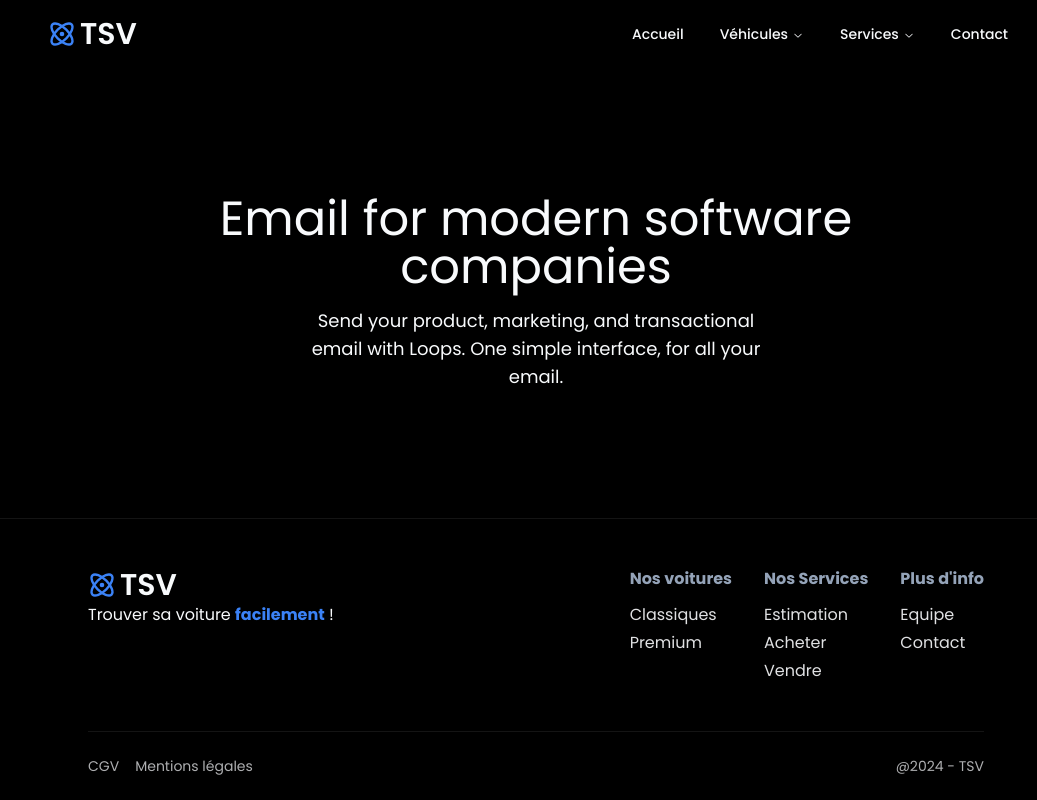
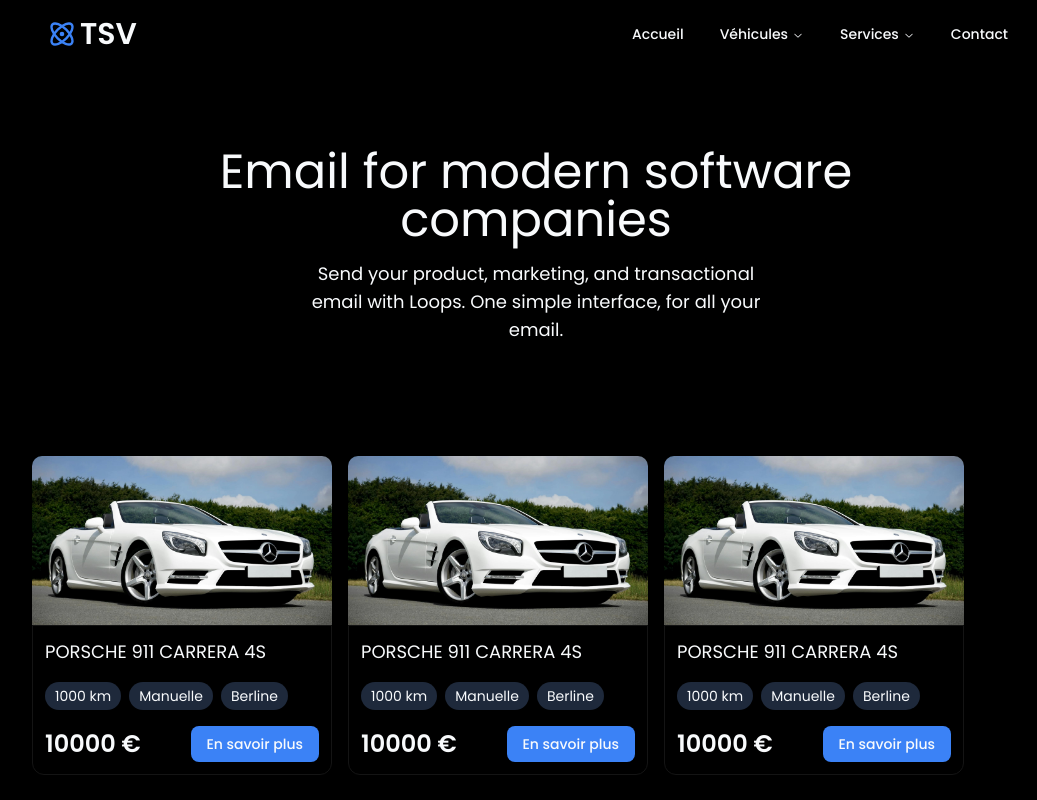
Before and after one commit to SebastienLaurentt/trouver_sa_voiture, a Next.js app: page /voitures/classiques in a window 1280 px wide. Shown: the top 800 px of the page, without its empty margins (104-1141 px from the left). Built offline with nearby package versions, Linux system fonts and the light colour scheme.

Commit message:
import car card in classique page

```diff
--- a/app/(root)/voitures/classiques/page.tsx
+++ b/app/(root)/voitures/classiques/page.tsx
@@ -1,4 +1,6 @@
+import CarCard from "@/components/CarCard";
 import PageHeader from "@/components/PageHeader";
+import Section from "@/components/Section";
 
 const Classiques = () => {
   return (
@@ -8,6 +10,30 @@
         description="Send your product, marketing, and transactional email with Loops.
 One simple interface, for all your email."
       />{" "}
+      <Section classname="flex flex-row gap-x-4" marginTop marginBottom>
+        <CarCard
+          price={10000}
+          boiteType="Manuelle"
+          carType="Berline"
+          kmNumber={1000}
+          name="PORSCHE 911 CARRERA 4S"
+        />
+        <CarCard
+          price={10000}
+          boiteType="Manuelle"
+          carType="Berline"
+          kmNumber={1000}
+          name="PORSCHE 911 CARRERA 4S"
+        />
+        <CarCard
+          price={10000}
+          boiteType="Manuelle"
+          carType="Berline"
+          kmNumber={1000}
+          name="PORSCHE 911 CARRERA 4S"
+        />
+
+      </Section>
     </main>
   );
 };
--- a/components/PageHeader.tsx
+++ b/components/PageHeader.tsx
@@ -23,7 +23,7 @@
   }, []);
 
   return (
-    <div className="mx-auto flex flex-col items-center px-4 text-center md:max-w-xl lg:max-w-3xl xl:w-[700px] xl:max-w-5xl">
+    <div className="mx-auto mt-20 flex flex-col items-center px-4 text-center md:max-w-xl lg:max-w-3xl xl:w-[700px] xl:max-w-5xl">
       <h1 id="title" className="mb-4 opacity-0">
         {title}
       </h1>
```
